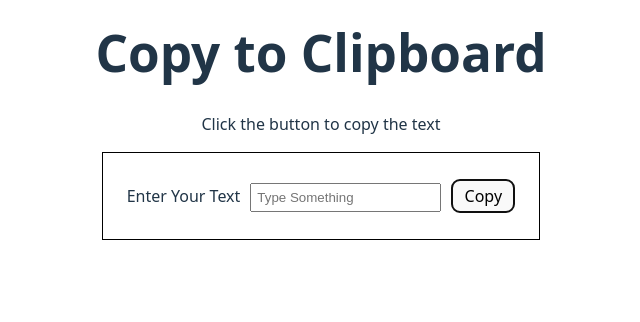
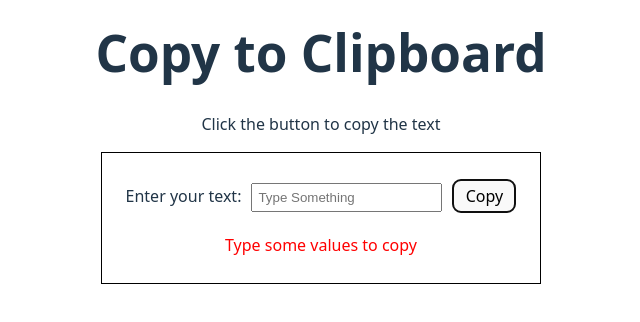
Before and after one commit to RakeshRanjanUIDeveloper/MCR, a React (Vite) app in the folder namastedev-machinecoding-app/: page / in a window 1280 px wide. Both pictures are taken after a click on the button "Copy". Shown: the top 322 px of the page, without its empty margins (319-959 px from the left). Built offline with nearby package versions, Linux system fonts and the light colour scheme.

Commit message:
code added

```diff
--- a/namastedev-machinecoding-app/src/components/CopyClipboard.jsx
+++ b/namastedev-machinecoding-app/src/components/CopyClipboard.jsx
@@ -1,35 +1,66 @@
-import React, { useState } from 'react'
+import { useState, useEffect } from "react";
 
-const CopyClipboard = () => {
-    const [enteredValue, setEnteredValue] = useState('');
-    const [showResult, setShowResult] = useState('')
-    const handleCopy = async () => {
-        try {
-            await navigator.clipboard.writeText(enteredValue);
-            setShowResult("Copied Successfully ✅");
-        } catch (error) {
-            setShowResult("Failed to copy ❌");
+function CopyClipboard() {
+    const [text, setText] = useState("");
+    const [copy, setCopy] = useState(false);
+    const [error, setError] = useState(null);
+
+    function handleCopy(value) {
+        setError("");
+        if (!value.trim()) {
+            setError("Type some values to copy");
+            return;
         }
-        setTimeout(() => {
-            setShowResult("");
-        }, 2000);
+        navigator.clipboard.writeText(value);
+        setCopy(true);
     }
+
+    // ✅ Move timer here
+    useEffect(() => {
+        let timer;
+        if (copy) {
+            timer = setTimeout(() => {
+                setCopy(false);
+            }, 2000);
+        }
+        return () => clearTimeout(timer);
+    }, [copy]);
+
     return (
-        <div className='copyToClipboard'>
+        <div className="copyToClipboard">
             <h1>Copy to Clipboard</h1>
             <p>Click the button to copy the text</p>
             <div className="copyToClipboard-container">
-                <div className='form'>
-                    <label htmlFor='text'>Enter Your Text
-                        <input type='text' id="text" data-testid="input-field" placeholder='Type Something' value={enteredValue} onChange={(e) => setEnteredValue(e.target.value)} />
+                <div className="form">
+                    <label htmlFor="text">
+                        Enter your text:
+                        <input
+                            type="text"
+                            id="text"
+                            data-testid="input-field"
+                            value={text}
+                            placeholder="Type Something"
+                            onChange={(e) => setText(e.target.value)}
+                        />
                     </label>
-                    <button onClick={handleCopy} className='btn' data-testid="copy-button">Copy</button>
+
+                    <button onClick={() => handleCopy(text)} className="btn" data-testid="copy-button">Copy</button>
                 </div>
 
+                {copy && (
+                    <p className="message" data-testid="copied-message">
+                        ✓ Copied!
+                    </p>
+                )}
+
+                {error && (
+                    <p className="errorMessage" data-testid="error-message">
+                        {error}
+                    </p>
+                )}
             </div>
-            <p>{showResult}</p>
         </div>
-    )
+    );
 }
 
-export default CopyClipboard
+export default CopyClipboard;
```
